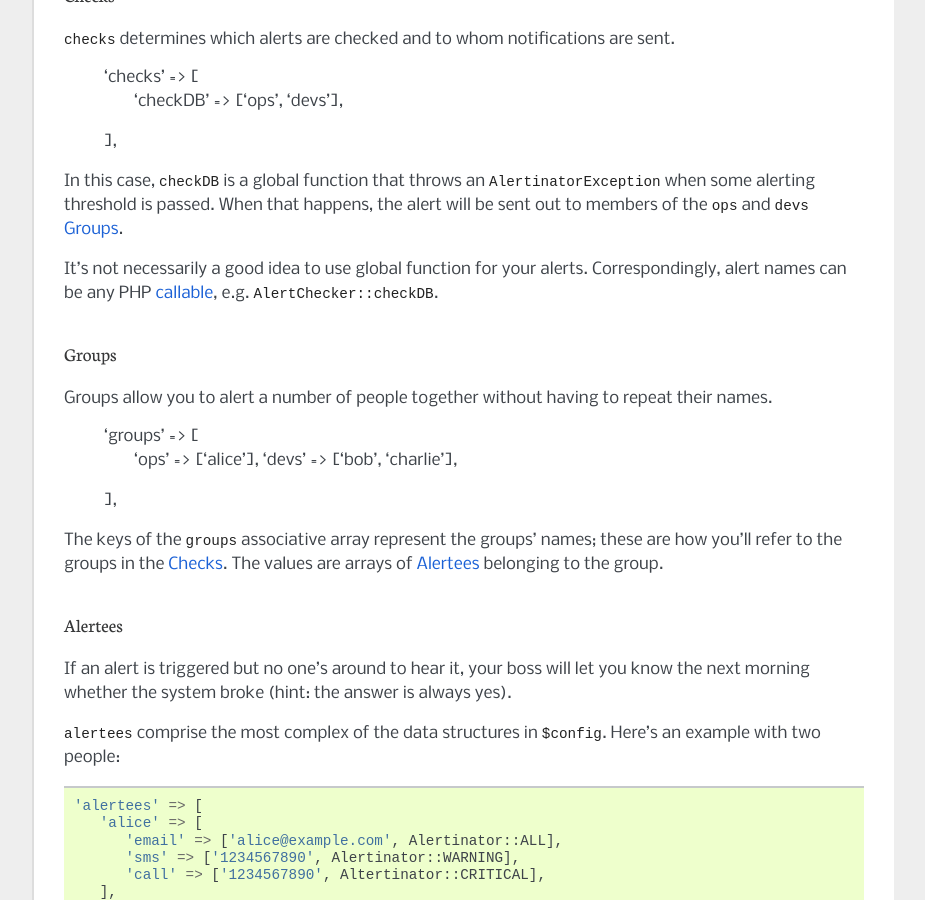
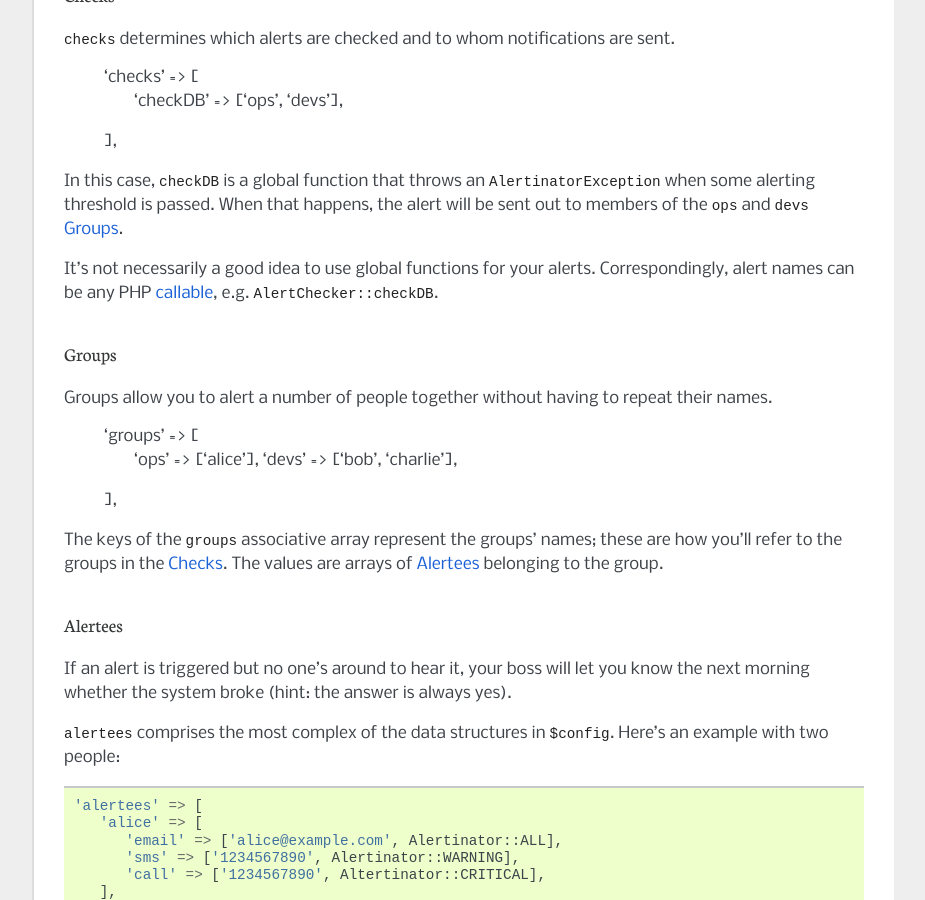
Before and after one commit to iFixit/alertinator, a Sphinx documentation site: the page built from docs/user_guide.rst, in a window 1280 px wide and 900 px high, scrolled down 1643 px. Shown: the whole window, without its empty margins (198-1123 px from the left). Built offline with Sphinx 7.4.7, drawn with Linux system fonts in a browser that asks for light colours.

Commit message:
Fix a couple more typos

```diff
--- a/docs/user_guide.rst
+++ b/docs/user_guide.rst
@@ -100,7 +100,7 @@ In this case, ``checkDB`` is a global function that throws an
 that happens, the alert will be sent out to members of the ``ops`` and ``devs``
 :ref:`groups`.
 
-It's not necessarily a good idea to use global function for your alerts.
+It's not necessarily a good idea to use global functions for your alerts.
 Correspondingly, alert names can be any PHP `callable`_, e.g.
 ``AlertChecker::checkDB``.
 
@@ -132,7 +132,7 @@ If an alert is triggered but no one's around to hear it, your boss will let you
 know the next morning whether the system broke (hint: the answer is always
 yes).
 
-``alertees`` comprise the most complex of the data structures in ``$config``.
+``alertees`` comprises the most complex of the data structures in ``$config``.
 Here's an example with two people::
 
     'alertees' => [
```
